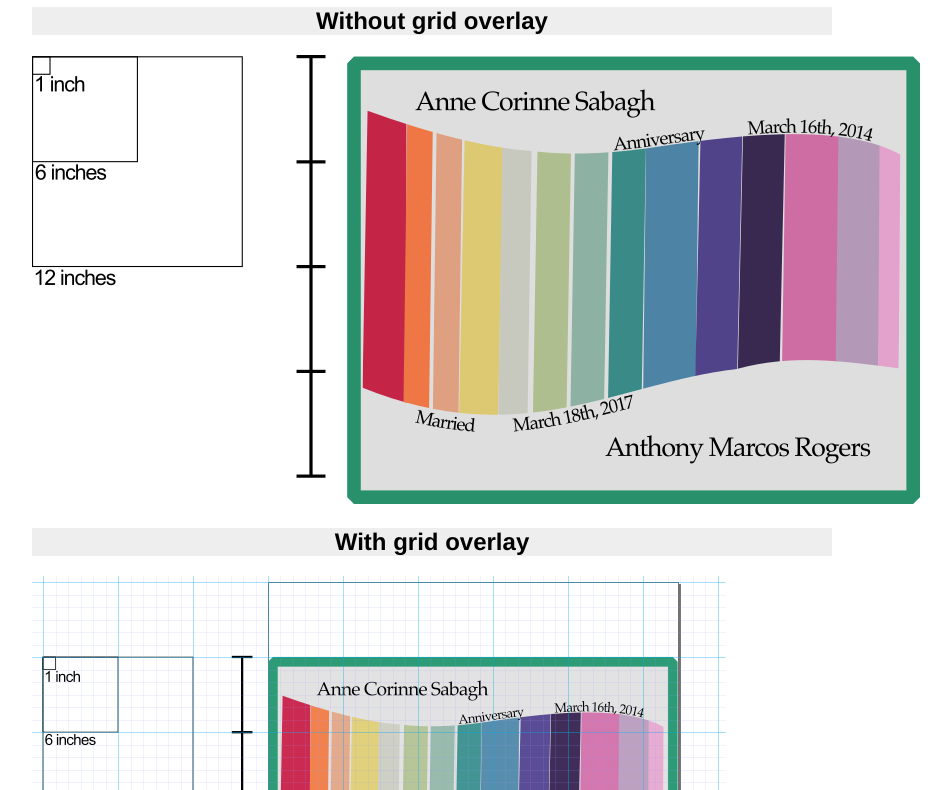
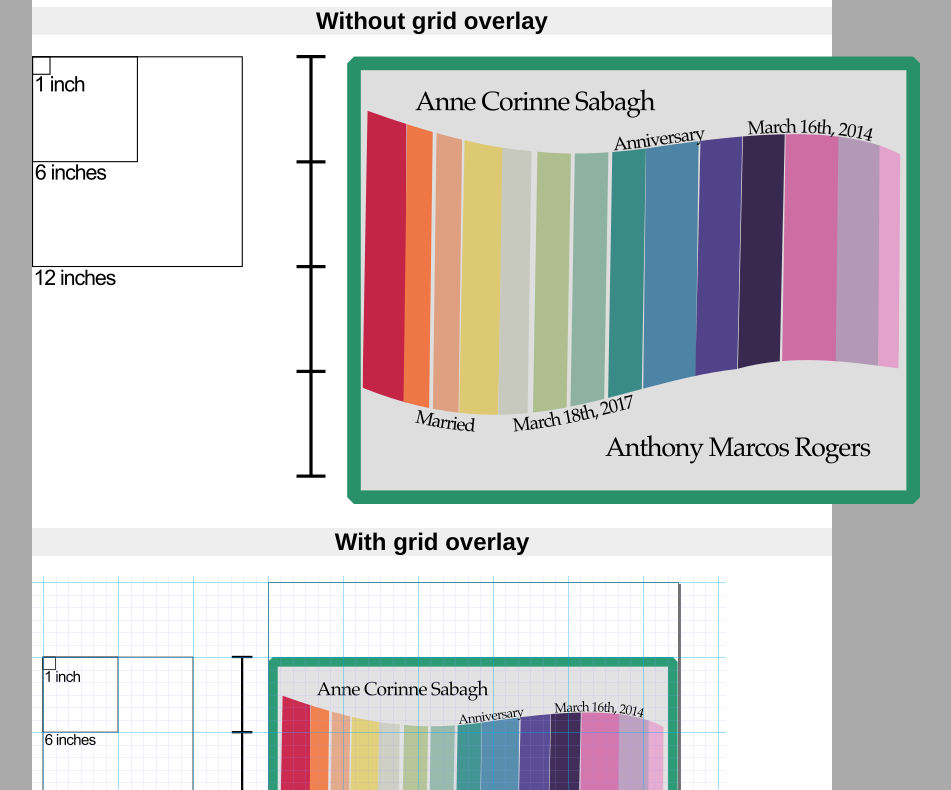
Before and after one commit to Zearin/zearin.github.io, a plain HTML site: page index.html in a window 1280 px wide. Shown: the part 73-863 px from the top of the page, without its empty margins (208-1159 px from the left). Drawn offline with Linux system fonts and the light colour scheme.

Commit message:
Update index.html

```diff
--- a/index.html
+++ b/index.html
@@ -6,7 +6,8 @@
 
     <style type="text/css"><!--
     * {box-sizing: border-box;}
-    main {margin-left: auto; margin-right:auto; max-width: 800px; font-family: Helvetica;}
+    html, body {background-color: #aaa}
+    main {margin-left: auto; margin-right:auto; max-width: 800px; font-family: Helvetica; background-color:#fff;}
     h1, h2 {text-align: center; background-color: #eee;}
 
     --></style>
```
